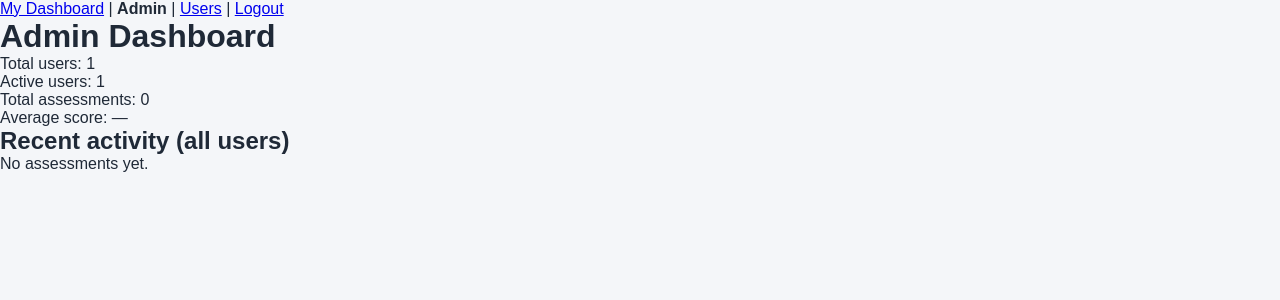
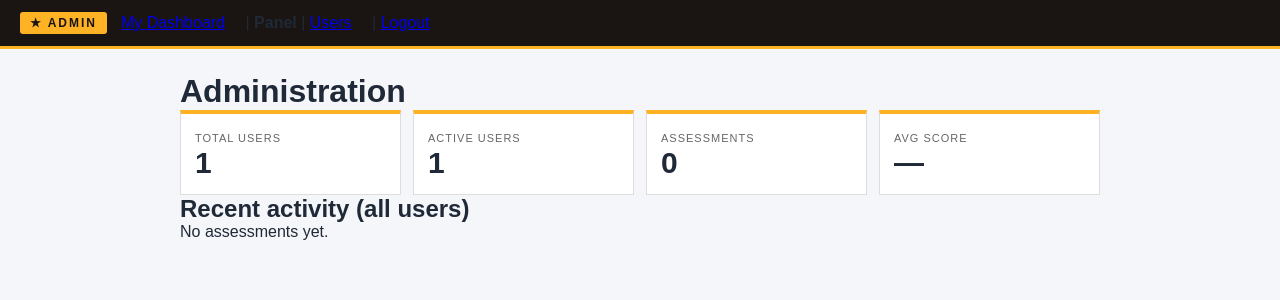
Before and after one commit to CedricBakali/AN-AI-BASED-GRAPHIC-DESIGN-QUALITY-ASSESMENT-AND-FEEDBACK-, a Flask app: page /admin/ in a window 1280 px wide. Shown: the top 300 px of the page. Run offline with Flask 3, Linux system fonts and the light colour scheme; the visitor is signed in with stand-in values (Sample User, id 1); data comes from the database, SQL or seed files in the repository; data that the repository does not hold is empty.

Commit message:
Admin visual identity: amber admin bar, stat tiles, styled tables (admin pages only)

```diff
--- a/app/templates/admin/dashboard.html
+++ b/app/templates/admin/dashboard.html
@@ -5,18 +5,22 @@
 <meta name="viewport" content="width=device-width, initial-scale=1.0">
 <title>Admin Dashboard - DesignScore</title>
 <link rel="stylesheet" href="{{ url_for('static', filename='css/style.css') }}">
+<link rel="stylesheet" href="{{ url_for('static', filename='css/admin.css') }}">
 </head>
 <body>
-<header><a href="{{ url_for('dashboard.dashboard') }}">My Dashboard</a> | <strong>Admin</strong> | <a href="{{ url_for('admin.users') }}">Users</a> | <a href="{{ url_for('auth.logout') }}">Logout</a></header>
-<main>
+<header class="admin-bar">
+<span class="badge">★ ADMIN</span>
+<nav><a href="{{ url_for('dashboard.dashboard') }}">My Dashboard</a> | <strong>Panel</strong> | <a href="{{ url_for('admin.users') }}">Users</a> | <a href="{{ url_for('auth.logout') }}">Logout</a></nav>
+</header>
+<main class="admin-wrap">
 {% with messages = get_flashed_messages() %}{% if messages %}{% for message in messages %}<p><strong>{{ message }}</strong></p>{% endfor %}{% endif %}{% endwith %}
-<h1>Admin Dashboard</h1>
-<ul>
-<li>Total users: {{ stats.total_users }}</li>
-<li>Active users: {{ stats.active_users }}</li>
-<li>Total assessments: {{ stats.total_assessments }}</li>
-<li>Average score: {% if stats.average_score is not none %}{{ stats.average_score }}/100{% else %}—{% endif %}</li>
-</ul>
+<h1>Administration</h1>
+<div class="stat-tiles">
+<div class="stat-tile"><small>TOTAL USERS</small><div class="n">{{ stats.total_users }}</div></div>
+<div class="stat-tile"><small>ACTIVE USERS</small><div class="n">{{ stats.active_users }}</div></div>
+<div class="stat-tile"><small>ASSESSMENTS</small><div class="n">{{ stats.total_assessments }}</div></div>
+<div class="stat-tile"><small>AVG SCORE</small><div class="n">{% if stats.average_score is not none %}{{ stats.average_score }}{% else %}—{% endif %}</div></div>
+</div>
 <h2>Recent activity (all users)</h2>
 {% if recent %}
 <ul>
--- /dev/null
+++ b/static/css/admin.css
@@ -0,0 +1,33 @@
+/* Admin identity: dark slate + amber badge. Linked only by admin pages. */
+.admin-bar {
+    background: #1a1512;
+    border-bottom: 3px solid #ffb224;
+    padding: 12px 20px;
+    display: flex;
+    align-items: center;
+    gap: 14px;
+}
+.admin-bar .badge {
+    background: #ffb224;
+    color: #1a1512;
+    font-weight: 800;
+    font-size: 12px;
+    letter-spacing: 2px;
+    padding: 4px 10px;
+    border-radius: 3px;
+}
+.admin-bar nav a { margin-right: 16px; }
+.admin-wrap { max-width: 960px; margin: 24px auto; padding: 0 20px; }
+.stat-tiles { display: grid; grid-template-columns: repeat(4, 1fr); gap: 12px; }
+.stat-tile {
+    background: #fff;
+    border: 1px solid #ddd;
+    border-top: 4px solid #ffb224;
+    padding: 14px;
+}
+.stat-tile small { color: #666; letter-spacing: 1px; font-size: 11px; }
+.stat-tile .n { font-size: 30px; font-weight: 800; }
+.admin-table { border-collapse: collapse; width: 100%; }
+.admin-table th { background: #1a1512; color: #ffb224; text-align: left; }
+.admin-table tr:nth-child(even) { background: #f6f1e7; }
+@media (max-width: 700px) { .stat-tiles { grid-template-columns: 1fr 1fr; } }
```
Also changed, not shown: app/templates/admin/user_detail.html (+6 -2 lines), app/templates/admin/users.html (+7 -3 lines).
